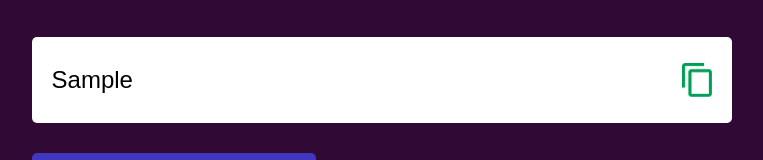
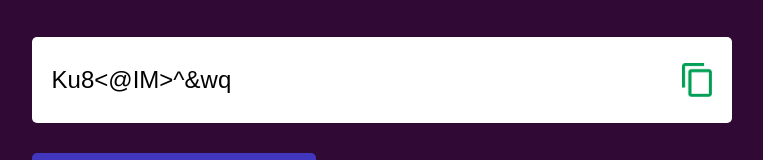
Before and after one commit to shreyapande101/Random-Password-Generator, a plain HTML site: page index.html in a window 1280 px wide. Both pictures are taken after typing "Sample" into the empty fields and a click on the button "Generate Password". Shown: the part 271-431 px from the top of the page, without its empty margins (122-885 px from the left). Drawn offline with Linux system fonts and the light colour scheme.

Commit message:
completed with js

```diff
--- a/index.html
+++ b/index.html
@@ -11,11 +11,11 @@
         <h1>Random<br> <span>Password Generator</span></h1>
         <div class="display">
             <input type="text" id="password" placeholder="Password">
-            <img src="copy.png" >
+            <img src="copy.png" onclick=" copyPassword()">
         </div>
-        <button> <img src="generate.png" >Generate Password</button>
+        <button onclick="createPassword()"><img src="generate.png" >Generate Password</button>
     </div>
 
-
+<script src="script.js"></script>
 </body>
 </html>
--- /dev/null
+++ b/script.js
@@ -0,0 +1,31 @@
+const passwordBox = document.getElementById("password");
+const passwordLength = 12;
+
+const upperCase = "ABCDEFGHIJKLMNOPQRSTUVWXYZ";
+const lowerCase = "abcdefghijklmnopqrstuvwxyz";
+const number = "0123456789";
+const symbol = "@#$%^&(){][}<>/=-";
+
+const allChars = upperCase + lowerCase + number + symbol;
+
+function createPassword() {
+    let password = "";
+
+    password += upperCase[Math.floor(Math.random() * upperCase.length)];
+    password += lowerCase[Math.floor(Math.random() * lowerCase.length)];
+    password += number[Math.floor(Math.random() * number.length)];
+    password += symbol[Math.floor(Math.random() * symbol.length)];
+
+    while (passwordLength > password.length) {
+        password += allChars[Math.floor(Math.random() * allChars.length)];
+    }
+
+    passwordBox.value = password;
+}
+
+
+function copyPassword(){
+    passwordBox.select();
+    document.execCommand("copy");
+
+}
```
